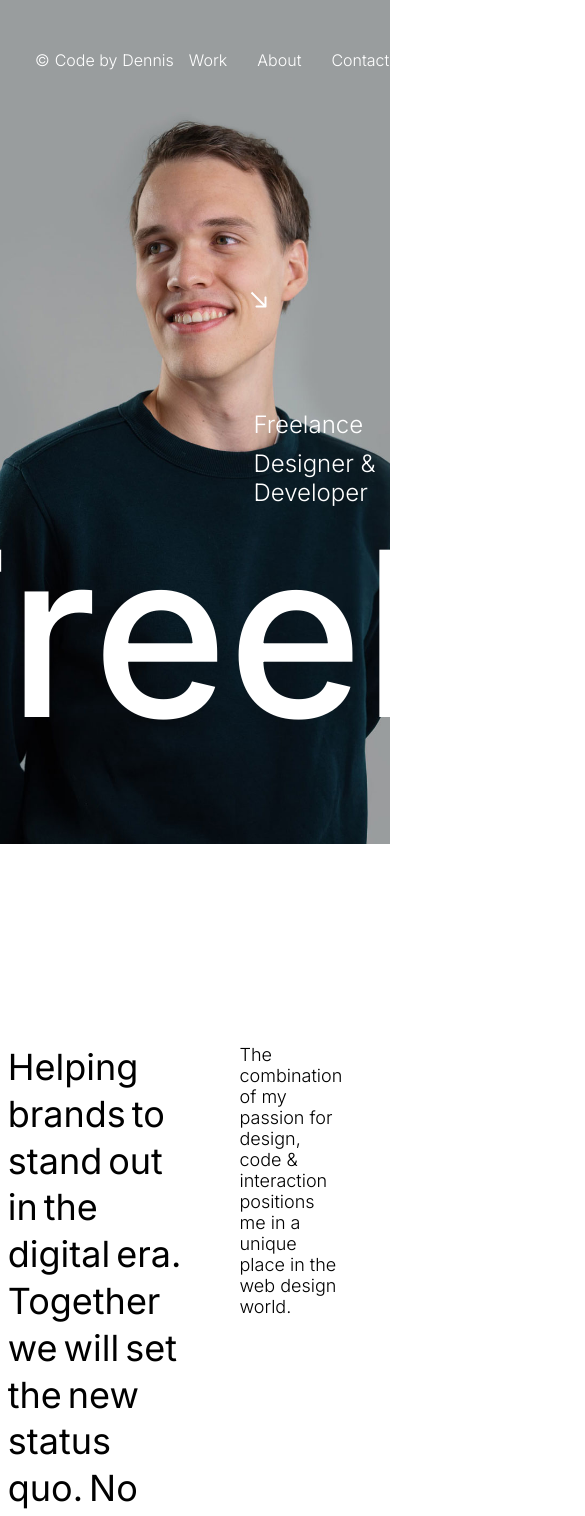
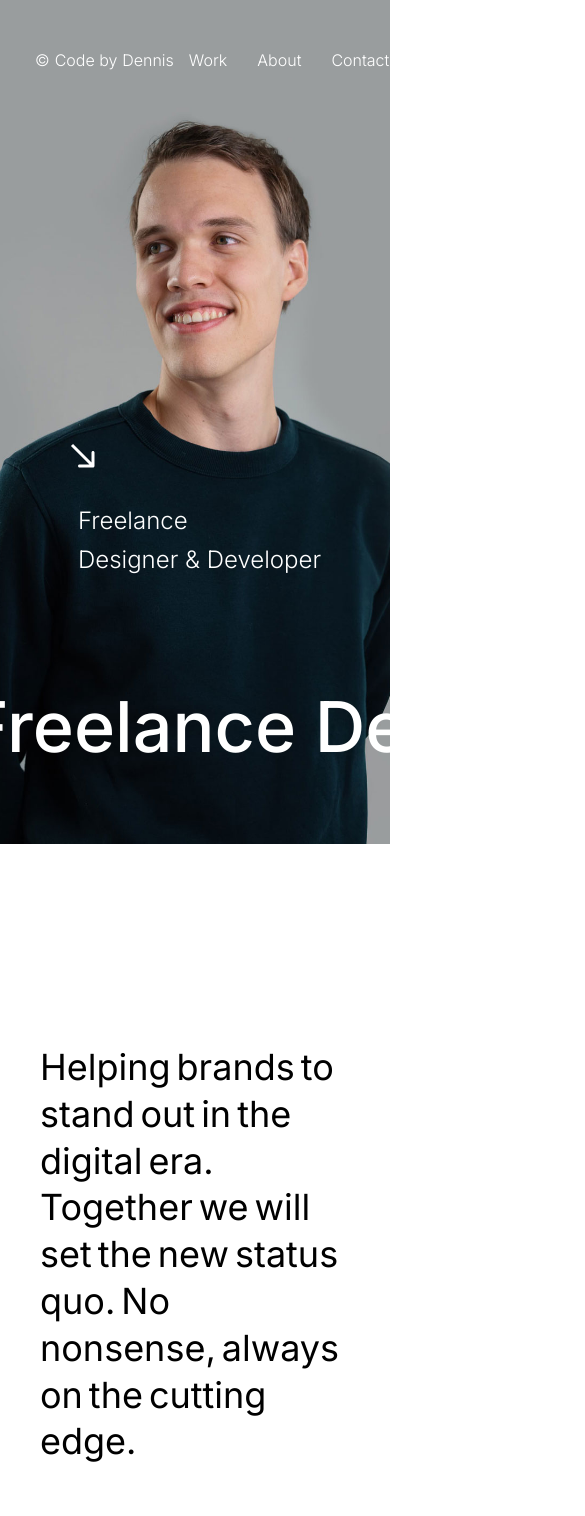
Before and after one commit to olivierlarose/awwwards-landing-page, a Next.js app: page / in a window 390 px wide. Shown: the top 1516 px of the page, 585 px wide, since content can reach past the window. Built offline with nearby package versions, Linux system fonts and the light colour scheme.

Commit message:
fix: :iphone: Update responsive styles for Description, Landing, and SlidingImages components

```diff
--- a/src/components/Description/style.module.scss
+++ b/src/components/Description/style.module.scss
@@ -4,11 +4,18 @@
     margin-top: 200px;
     display: flex;
     justify-content: center;
+    @media (max-width: 768px){
+        padding-left: 40px;
+        padding-right: 40px;
+    }
     .body{
         max-width: 1400px;
         display: flex;
         gap: 50px;
         position: relative;
+        @media (max-width: 768px){
+        flex-direction: column;
+        }
         p{
             margin: 0px;
             &:nth-of-type(1){
@@ -19,6 +26,7 @@
                     margin-right: 3px;
                 }
                 .mask{
+                    text-justify: auto ;
                     position: relative;
                     overflow: hidden;
                     display: inline-flex;
@@ -26,7 +34,7 @@
             }
             &:nth-of-type(2){
                 font-size: 18px;
-                width: 80%;
+                width: 100%;
                 font-weight: 300;
             }
         }
--- a/src/components/Landing/style.module.scss
+++ b/src/components/Landing/style.module.scss
@@ -10,7 +10,10 @@
 
     .sliderContainer{
       position: absolute;
-      top: calc(100vh - 350px);
+      top: calc(100vh - 280px);
+      @media (max-width: 768px) {
+        top: calc(100vh - 160px);
+      }
     }
 
     .slider{
@@ -24,6 +27,9 @@
       color: white;
       font-size: 230px;
       font-weight: 500;
+      @media (max-width: 768px) {
+        font-size: 70px;
+      }
       padding-right: 50px;
     }
 
@@ -38,15 +44,26 @@
       top: 35%;
       left: 65%;
       color: white;
-      font-size: 24px;
+      font-size: 32px;
       font-weight: 300;
+      @media (max-width: 768px) {
+        font-size: 24px;
+        top: 50%;
+        left: 20%;
+        transform: translate(-50%, -50%);
+      }
       p{
         margin: 0px;
         margin-bottom: 10px;
       }
       svg{
-        transform: scale(2);
-        margin-bottom: 100px;
+        transform: scale(3);
+        margin-bottom: 50px;
+        @media (max-width: 768px) {
+          transform: scale(3);
+          margin-top: 12%;
+          margin-bottom: 40px;
+        }
       }
     }
   }
--- a/src/components/SlidingImages/style.module.scss
+++ b/src/components/SlidingImages/style.module.scss
@@ -6,12 +6,21 @@
     margin-top: 200px;
     background-color: white;
     z-index: 1;
+    @media (max-width: 768px) {
+        padding-top: 100px;
+        gap: 15vw;
+        margin-top: 0px;
+
+    }
     .slider{
         display: flex;
         position: relative;
         gap: 3vw;
         width: 120vw;
         left: -10vw;
+        @media (max-width: 768px) {
+            width: 220vw;
+        }
         .project{
             width: 25%;
             height: 20vw;
@@ -22,6 +31,9 @@
                 position: relative;
                 width: 80%;
                 height: 80%;
+                @media (max-width: 768px) {
+                    height: 130%;
+                }
                 img{
                     object-fit: cover;
                 }
```
